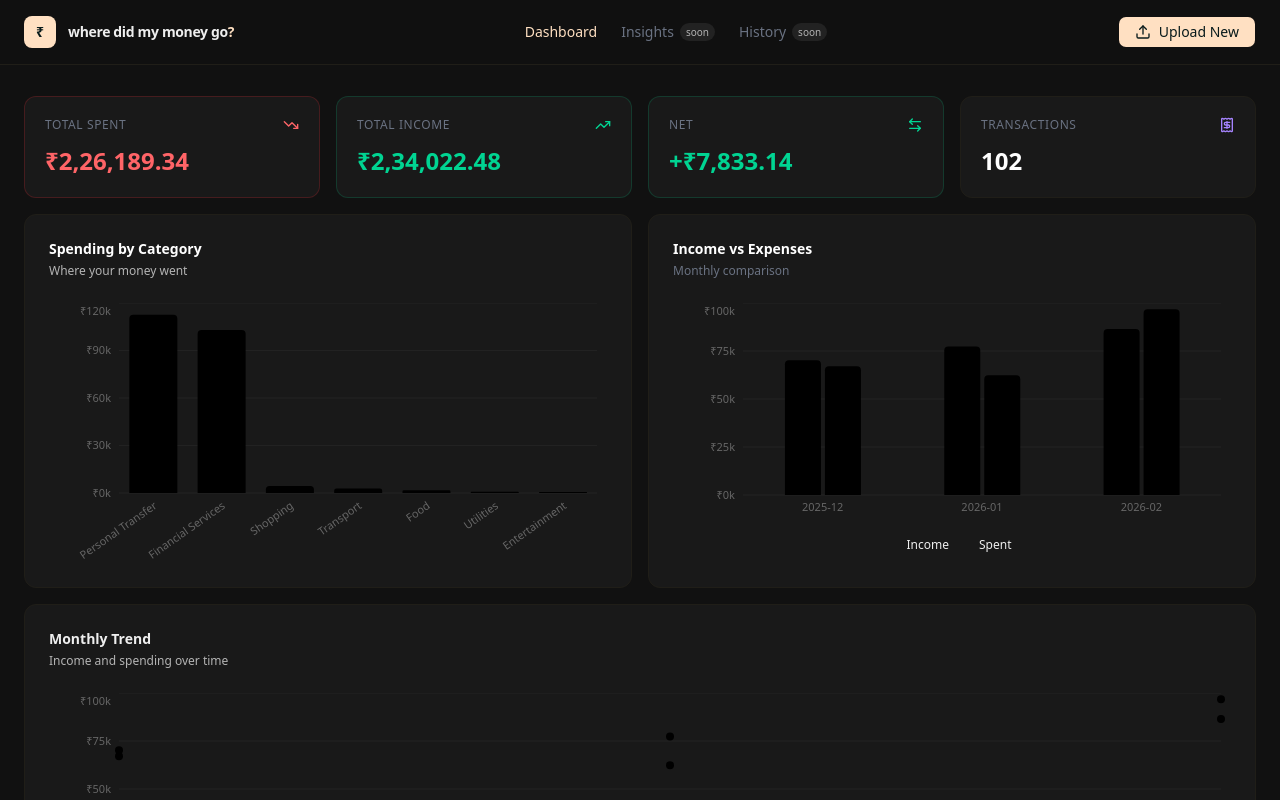
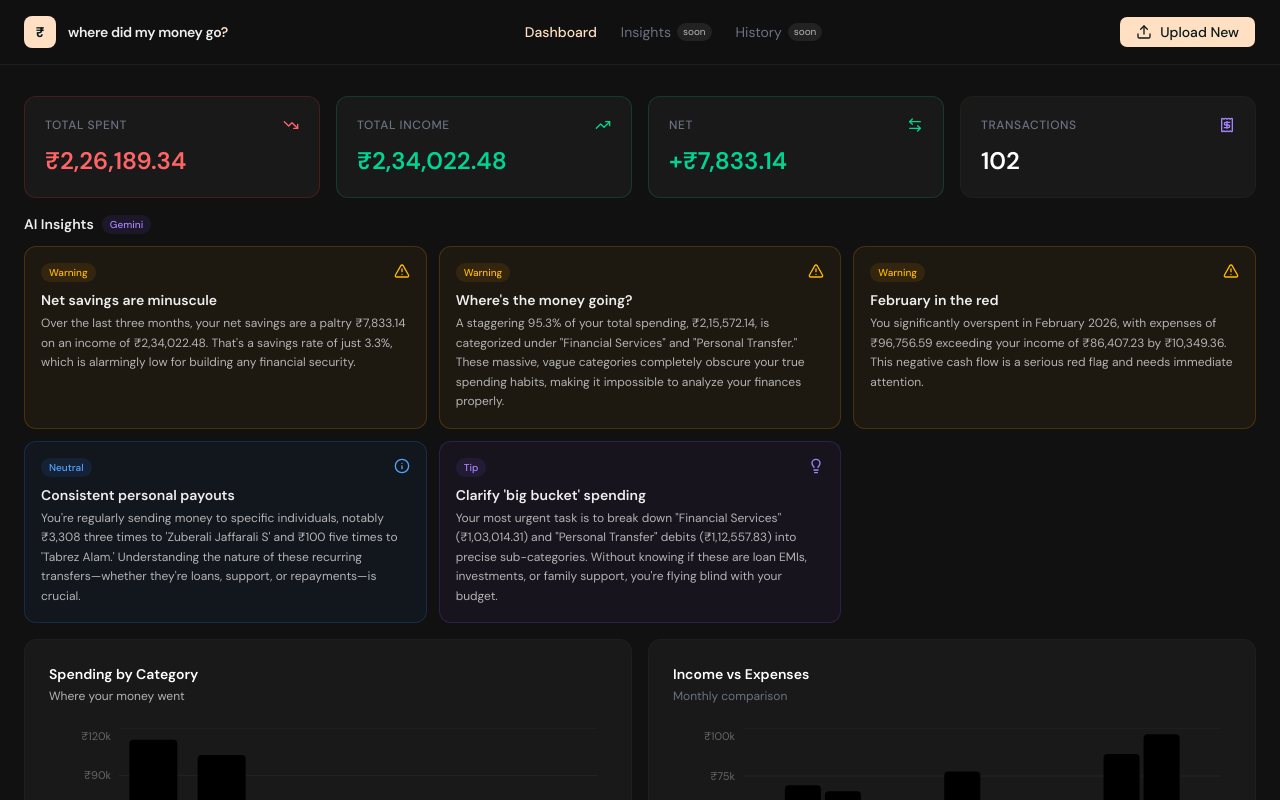
Before and after one commit to zishan29/where-my-money, a React (Vite) app: page / in a window 1280 px wide. Shown: the top 800 px of the page. Built offline with nearby package versions, Linux system fonts and the light colour scheme.

Commit message:
Add AI insights section

```diff
--- a/index.html
+++ b/index.html
@@ -3,6 +3,9 @@
   <head>
     <meta charset="UTF-8" />
     <link rel="icon" type="image/svg+xml" href="/favicon.svg" />
+    <link rel="preconnect" href="https://fonts.googleapis.com">
+    <link rel="preconnect" href="https://fonts.gstatic.com" crossorigin>
+    <link href="https://fonts.googleapis.com/css2?family=DM+Sans:wght@300;400;500;600;700&display=swap" rel="stylesheet">
     <meta name="viewport" content="width=device-width, initial-scale=1.0" />
     <title>where-my-money</title>
   </head>
--- a/src/App.tsx
+++ b/src/App.tsx
@@ -7,6 +7,13 @@ import MonthlyTrend from "./components/MonthlyTrend";
 import MerchantsAndTop from "./components/MerchantsAndTop";
 import DailyHeatmap from "./components/DailyHeatmap";
 import TransactionsTable from "./components/TransactionsTable";
+import InsightsStrip from "./components/InsightsStrip";
+
+type Insight = {
+  type: "warning" | "positive" | "neutral" | "tip";
+  title: string;
+  body: string;
+};
 
 export default function App() {
   const [expenses, setExpenses] = useState<Expense[]>([
@@ -829,6 +836,33 @@ export default function App() {
   ]);
   const [loading, setLoading] = useState(false);
   const fileRef = useRef<HTMLInputElement>(null);
+  const [insights, setInsights] = useState<Insight[]>([
+    {
+      "type": "warning",
+      "title": "Net savings are minuscule",
+      "body": "Over the last three months, your net savings are a paltry ₹7,833.14 on an income of ₹2,34,022.48. That's a savings rate of just 3.3%, which is alarmingly low for building any financial security."
+    },
+    {
+      "type": "warning",
+      "title": "Where's the money going?",
+      "body": "A staggering 95.3% of your total spending, ₹2,15,572.14, is categorized under \"Financial Services\" and \"Personal Transfer.\" These massive, vague categories completely obscure your true spending habits, making it impossible to analyze your finances properly."
+    },
+    {
+      "type": "warning",
+      "title": "February in the red",
+      "body": "You significantly overspent in February 2026, with expenses of ₹96,756.59 exceeding your income of ₹86,407.23 by ₹10,349.36. This negative cash flow is a serious red flag and needs immediate attention."
+    },
+    {
+      "type": "neutral",
+      "title": "Consistent personal payouts",
+      "body": "You're regularly sending money to specific individuals, notably ₹3,308 three times to 'Zuberali Jaffarali S' and ₹100 five times to 'Tabrez Alam.' Understanding the nature of these recurring transfers—whether they're loans, support, or repayments—is crucial."
+    },
+    {
+      "type": "tip",
+      "title": "Clarify 'big bucket' spending",
+      "body": "Your most urgent task is to break down \"Financial Services\" (₹1,03,014.31) and \"Personal Transfer\" debits (₹1,12,557.83) into precise sub-categories. Without knowing if these are loan EMIs, investments, or family support, you're flying blind with your budget."
+    }
+  ]);
 
   async function handleFile(file: File) {
     const formData = new FormData();
@@ -841,6 +875,14 @@ export default function App() {
       });
       const data = await res.json();
       setExpenses(data.raw);
+
+      const insightsRes = await fetch("http://localhost:3000/api/parse/insights", {
+        method: "POST",
+        headers: { "Content-Type": "application/json" },
+        body: JSON.stringify({ expenses: data.raw }),
+      });
+      const insightsData = await insightsRes.json();
+      setInsights(insightsData.insights);
     } finally {
       setLoading(false);
     }
@@ -888,6 +930,7 @@ export default function App() {
         ) : (
           <div>
             <SummaryStrip expenses={expenses} />
+            <InsightsStrip insights={insights} />
             <ChartsRow expenses={expenses} />
             <MonthlyTrend expenses={expenses} />
             <MerchantsAndTop expenses={expenses} />
--- /dev/null
+++ b/src/components/InsightsStrip.tsx
@@ -0,0 +1,76 @@
+import { AlertTriangle, TrendingUp, Lightbulb, Info } from "lucide-react";
+
+type Insight = {
+  type: "warning" | "positive" | "neutral" | "tip";
+  title: string;
+  body: string;
+};
+
+type Props = { insights: Insight[] };
+
+const config = {
+  warning: {
+    icon: AlertTriangle,
+    iconColor: "text-amber-400",
+    border: "border-amber-500/20",
+    bg: "bg-amber-500/5",
+    badge: "bg-amber-500/10 text-amber-400",
+  },
+  positive: {
+    icon: TrendingUp,
+    iconColor: "text-emerald-400",
+    border: "border-emerald-500/20",
+    bg: "bg-emerald-500/5",
+    badge: "bg-emerald-500/10 text-emerald-400",
+  },
+  tip: {
+    icon: Lightbulb,
+    iconColor: "text-violet-400",
+    border: "border-violet-500/20",
+    bg: "bg-violet-500/5",
+    badge: "bg-violet-500/10 text-violet-400",
+  },
+  neutral: {
+    icon: Info,
+    iconColor: "text-blue-400",
+    border: "border-blue-500/20",
+    bg: "bg-blue-500/5",
+    badge: "bg-blue-500/10 text-blue-400",
+  },
+};
+
+export default function InsightsStrip({ insights }: Props) {
+  if (!insights.length) return null;
+
+  return (
+    <div>
+      <div className="mb-3 flex items-center gap-2 mt-4">
+        <h2 className="text-sm font-semibold text-foreground">AI Insights</h2>
+        <span className="rounded-full bg-violet-500/10 px-2 py-0.5 text-[10px] font-medium text-violet-400">
+          Gemini
+        </span>
+      </div>
+      <div className="grid grid-cols-1 gap-3 sm:grid-cols-2 lg:grid-cols-3">
+        {insights.map((insight, i) => {
+          const { icon: Icon, iconColor, border, bg, badge } = config[insight.type];
+          return (
+            <div key={i} className={`rounded-xl border p-4 ${border} ${bg}`}>
+              <div className="mb-2 flex items-start justify-between gap-2">
+                <span className={`rounded-full px-2 py-0.5 text-[10px] font-medium capitalize ${badge}`}>
+                  {insight.type}
+                </span>
+                <Icon className={`h-4 w-4 shrink-0 ${iconColor}`} />
+              </div>
+              <p className="mb-1 text-sm font-semibold text-foreground">
+                {insight.title}
+              </p>
+              <p className="text-xs leading-relaxed text-muted-foreground">
+                {insight.body}
+              </p>
+            </div>
+          );
+        })}
+      </div>
+    </div>
+  );
+}
--- a/src/index.css
+++ b/src/index.css
@@ -1,13 +1,13 @@
 @import "tailwindcss";
 @import "tw-animate-css";
 @import "shadcn/tailwind.css";
-@import "@fontsource-variable/geist";
+/* @import "@fontsource-variable/geist"; */
 
 @custom-variant dark (&:is(.dark *));
 
 @theme inline {
     --font-heading: var(--font-sans);
-    --font-sans: 'Geist Variable', sans-serif;
+    --font-sans: 'DM Sans', sans-serif;
     --color-sidebar-ring: var(--sidebar-ring);
     --color-sidebar-border: var(--sidebar-border);
     --color-sidebar-accent-foreground: var(--sidebar-accent-foreground);
@@ -218,5 +218,6 @@
     }
   html {
     @apply font-sans;
+    font-family: 'DM Sans', sans-serif;
     }
 }
```
